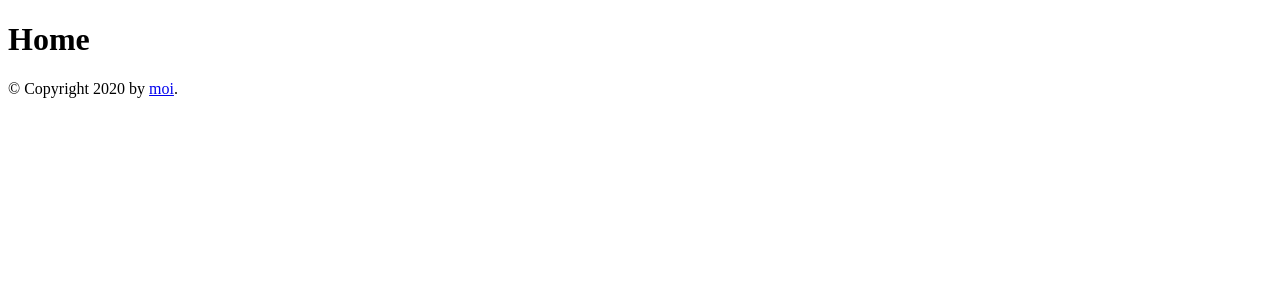
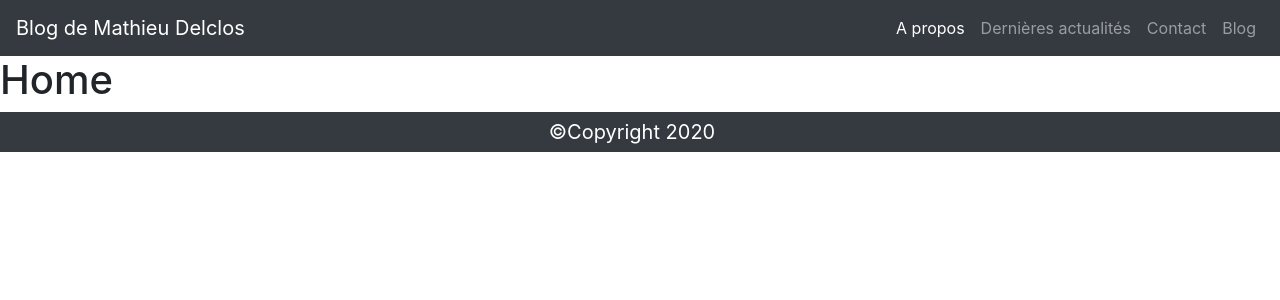
Before and after one commit to MerciMathieu/PHP-blog, a PHP site: page / in a window 1280 px wide. Shown: the top 300 px of the page. Run offline with PHP 8.4, Linux system fonts and the light colour scheme.

Commit message:
Base template

```diff
--- a/templates/base.html.twig
+++ b/templates/base.html.twig
@@ -6,11 +6,37 @@
         <meta name="viewport" content="width=device-width, initial-scale=1.0">
         <meta http-equiv="X-UA-Compatible" content="ie=edge">
         <title>{% block title %}{% endblock %} - Blog PHP</title>
+
+        <link href="https://stackpath.bootstrapcdn.com/bootstrap/4.4.1/css/bootstrap.min.css" rel="stylesheet">
     {% endblock %}
 </head>
 <body>
     <div id="header">
-        {% block header %}{% endblock %}
+        {% block header %}
+            <nav class="navbar navbar-expand-lg navbar-dark bg-dark">
+                <a class="navbar-brand" href="/">Blog de Mathieu Delclos</a>
+                <button class="navbar-toggler" type="button" data-toggle="collapse" data-target="#navbarColor02" aria-controls="navbarColor02" aria-expanded="false" aria-label="Toggle navigation">
+                <span class="navbar-toggler-icon"></span>
+                </button>
+
+                <div class="collapse navbar-collapse" id="navbarColor02">
+                    <ul class="navbar-nav ml-auto">
+                        <li class="nav-item active">
+                            <a class="nav-link" href="#">A propos</a>
+                        </li>
+                        <li class="nav-item">
+                            <a class="nav-link" href="#">Dernières actualités</a>
+                        </li>
+                        <li class="nav-item">
+                            <a class="nav-link" href="?action=contact">Contact</a>
+                        </li>
+                        <li class="nav-item">
+                            <a class="nav-link" href="#">Blog</a>
+                        </li>
+                    </ul>
+                </div>
+            </nav>
+        {% endblock %}
     </div>
 
     <div id="content">
@@ -19,8 +45,17 @@
 
     <div id="footer">
         {% block footer %}
-            &copy; Copyright 2020 by <a href="/">moi</a>.
+            <div class="navbar-dark bg-dark">
+                <div class="text-center">
+                    <small class="navbar-brand" href="/">&copy;Copyright 2020</small>
+                </div>
+            </div>
         {% endblock %}
     </div>
+
+    <script src="https://code.jquery.com/jquery-3.4.1.min.js" integrity="sha256-CSXorXvZcTkaix6Yvo6HppcZGetbYMGWSFlBw8HfCJo=" crossorigin="anonymous"></script>
+    <script src="https://stackpath.bootstrapcdn.com/bootstrap/4.4.1/js/bootstrap.bundle.min.js"></script>
+    <script src="https://stackpath.bootstrapcdn.com/bootstrap/4.4.1/js/bootstrap.min.js"></script>
+    {% block javascripts %}{% endblock %}
 </body>
 </html>
```
